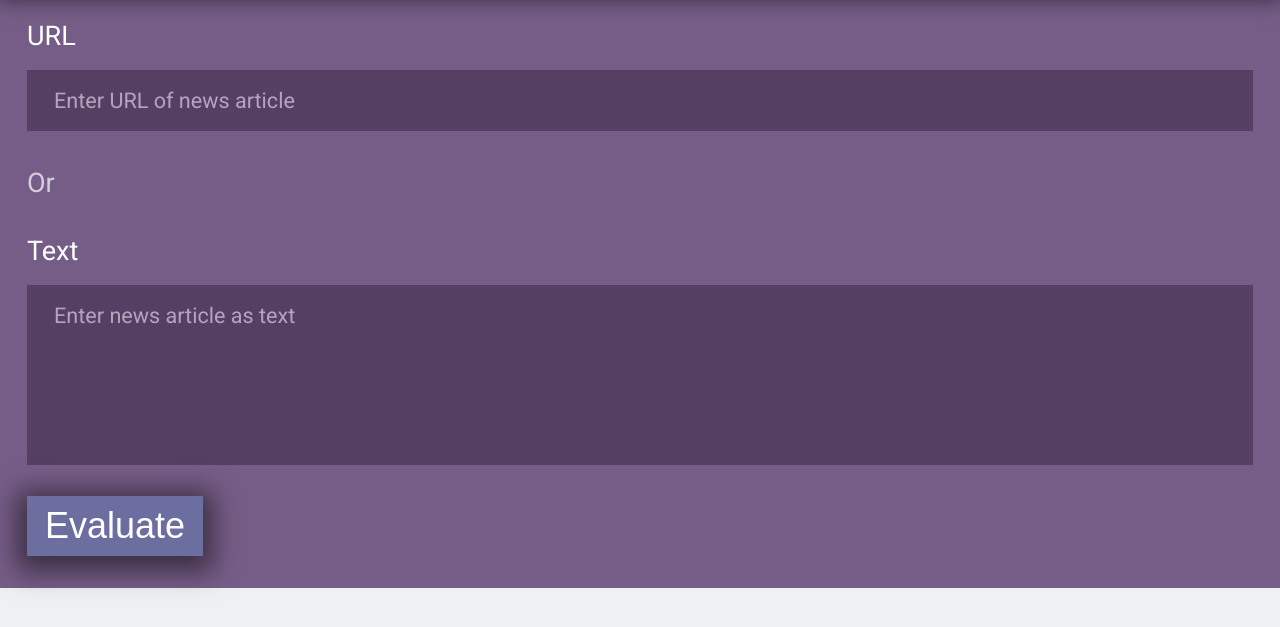
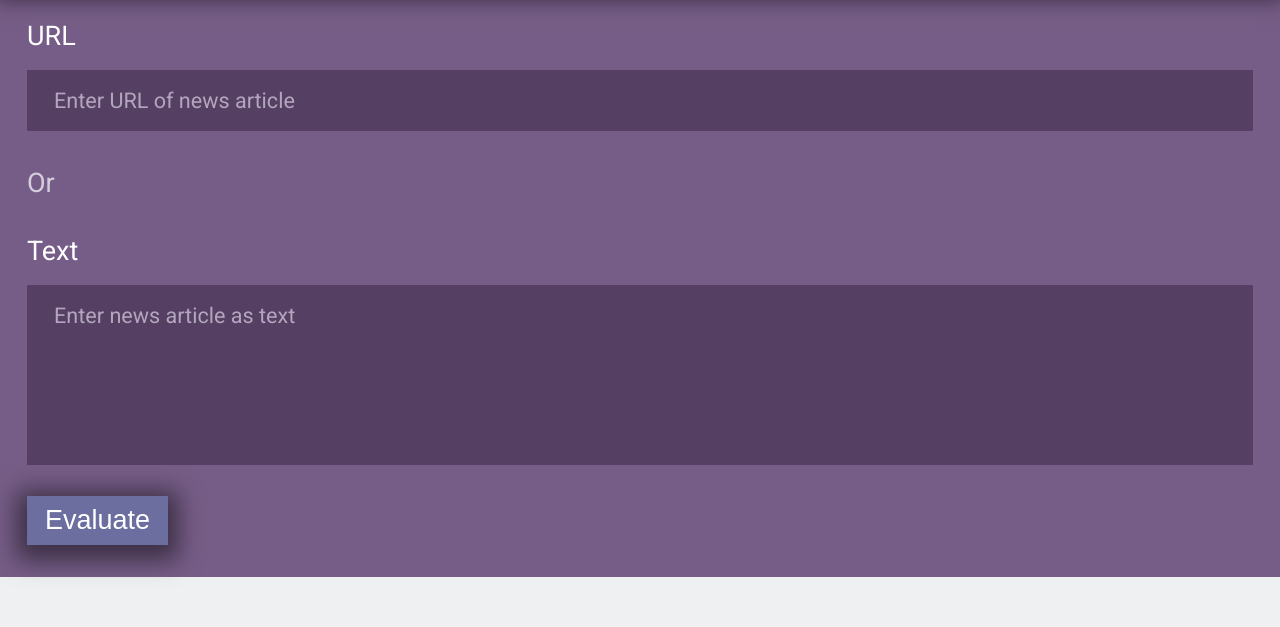
Before and after one commit to srijan-nayak/news-evaluator, a website built with webpack: page src/client/html/index.html in a window 1280 px wide. Shown: the part 79-706 px from the top of the page. Built offline with nearby package versions, Linux system fonts and the light colour scheme.

Commit message:
feat: Change button font size

```diff
--- a/src/client/scss/inputs-section.scss
+++ b/src/client/scss/inputs-section.scss
@@ -21,7 +21,7 @@ $input-placeholder-color: #b4a5be;
     background-color: variables.$primary-color;
     border: none;
     color: #fff;
-    font-size: variables.$font-size * 2;
+    font-size: variables.$font-size * 1.5;
     padding: variables.$font-size * 0.5 variables.$font-size;
     box-shadow: 0px 5px 25px 10px rgba(0, 0, 0, 0.5);
     transform: translateY(-0.5rem);
```
